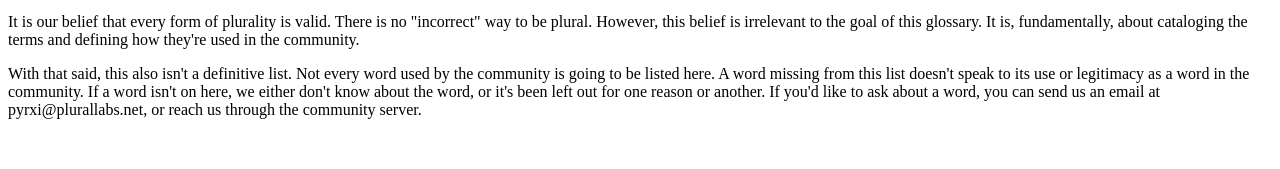
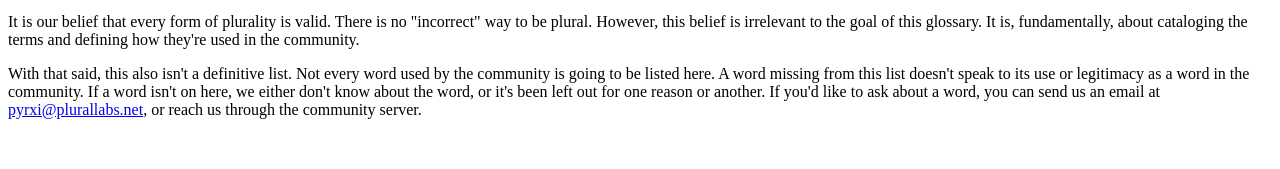
Before and after one commit to pyrxi/plural-glossary, a plain HTML site: page glossary.html in a window 1280 px wide. Shown: the part 253-422 px from the top of the page. Drawn offline with Linux system fonts and the light colour scheme.

Commit message:
fix: mailto in the glossary disclaimer

```diff
--- a/glossary.html
+++ b/glossary.html
@@ -24,7 +24,7 @@
 
         <p>It is our belief that every form of plurality is valid. There is no "incorrect" way to be plural. However, this belief is irrelevant to the goal of this glossary. It is, fundamentally, about cataloging the terms and defining how they're used in the community.</p>
 
-        <p>With that said, this also isn't a definitive list. Not every word used by the community is going to be listed here. A word missing from this list doesn't speak to its use or legitimacy as a word in the community. If a word isn't on here, we either don't know about the word, or it's been left out for one reason or another. If you'd like to ask about a word, you can send us an email at pyrxi@plurallabs.net, or reach us through the community server.</p>
+        <p>With that said, this also isn't a definitive list. Not every word used by the community is going to be listed here. A word missing from this list doesn't speak to its use or legitimacy as a word in the community. If a word isn't on here, we either don't know about the word, or it's been left out for one reason or another. If you'd like to ask about a word, you can send us an email at <a href="mailto:pyrxi@plurallabs.net">pyrxi@plurallabs.net</a>, or reach us through the community server.</p>
 
         <br>
         <h2>General</h2>
```
